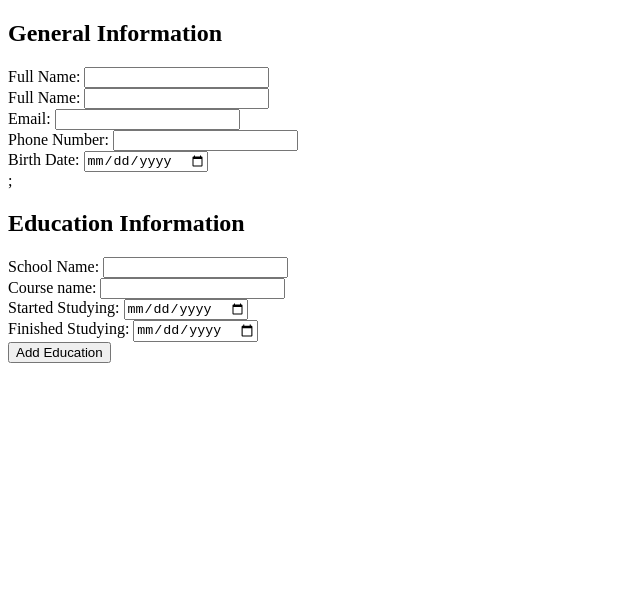
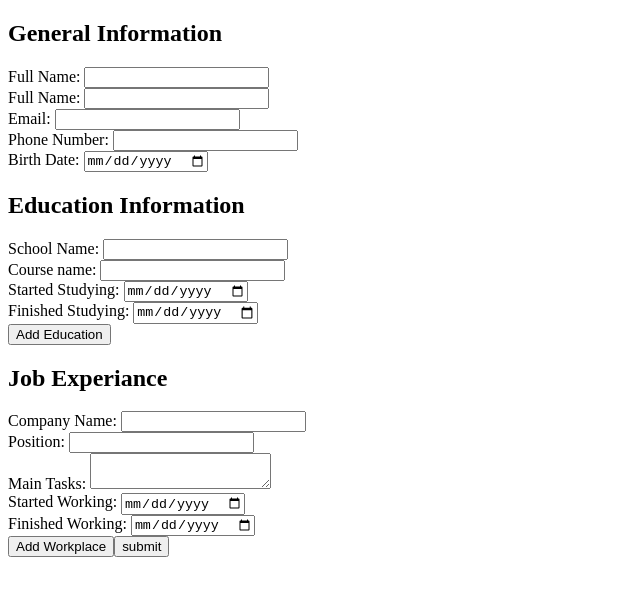
Before and after one commit to Giorgi-Tabatadze/cvApp, a React (Create React App) app in the folder cv-project/: page / in a window 1280 px wide. Shown: the top 596 px of the page, without its empty margins (0-640 px from the left). Built offline with nearby package versions, Linux system fonts and the light colour scheme.

Commit message:
Add job expeciance

```diff
--- a/cv-project/src/App.js
+++ b/cv-project/src/App.js
@@ -1,8 +1,9 @@
 /* eslint-disable react/no-access-state-in-setstate */
 /* eslint-disable react/destructuring-assignment */
 import React from "react";
-import GeneralInfo from "./components/generalInfo";
-import EducationInfo from "./components/educationInfo";
+import GeneralInfo from "./components/formComponents/generalInfo";
+import EducationInfo from "./components/formComponents/educationInfo";
+import JobInfo from "./components/formComponents/jobInfo";
 
 class App extends React.Component {
   constructor(props) {
@@ -11,7 +12,9 @@ class App extends React.Component {
       info: {
         general: [{ name: "", email: "", phone: "", birth: "" }],
         education: [{ school: "", title: "", dateFrom: "", dateTo: "" }],
-        job: {},
+        job: [
+          { company: "", position: "", tasks: "", dateFrom: "", dateTo: "" },
+        ],
       },
     };
 
@@ -68,6 +71,7 @@ class App extends React.Component {
     return (
       <div className="App">
         <form>
+          <h2>General Information</h2>
           {this.state.info.general.map((item, index) => (
             <GeneralInfo
               handleChange={this.handleChange}
@@ -79,7 +83,7 @@ class App extends React.Component {
               birth={item.birth}
             />
           ))}
-          {console.log(this.state.info)};
+          <h2>Education Information</h2>
           {this.state.info.education.map((item, index) => (
             <EducationInfo
               handleChange={this.handleChange}
@@ -98,6 +102,24 @@ class App extends React.Component {
           >
             Add Education
           </button>
+          <h2>Job Experiance</h2>
+          {this.state.info.job.map((item, index) => (
+            <JobInfo
+              handleChange={this.handleChange}
+              itemNumber={index}
+              // eslint-disable-next-line react/no-array-index-key
+              company={item.company}
+              position={item.position}
+              tasks={item.tasks}
+              dateFrom={item.dateFrom}
+              dateTo={item.dateTo}
+            />
+          ))}
+          <button type="button" data-section="job" onClick={this.addNewSection}>
+            Add Workplace
+          </button>
+
+          <button type="submit">submit</button>
         </form>
       </div>
     );
--- /dev/null
+++ b/cv-project/src/components/formComponents/educationInfo.js
@@ -0,0 +1,54 @@
+/* eslint-disable no-unused-vars */
+/* eslint-disable react/prefer-stateless-function */
+/* eslint-disable react/prop-types */
+import React from "react";
+import ShortAnswer from "./shortAnswer";
+
+class EducationInfo extends React.Component {
+  render() {
+    const { school, title, dateFrom, dateTo, handleChange, itemNumber } =
+      this.props;
+
+    return (
+      <div className="section">
+        <ShortAnswer
+          labelText="School Name: "
+          name="school"
+          section="education"
+          itemNumber={itemNumber}
+          type="text"
+          handleChange={handleChange}
+          value={school}
+        />
+        <ShortAnswer
+          labelText="Course name: "
+          name="title"
+          section="education"
+          itemNumber={itemNumber}
+          type="text"
+          handleChange={handleChange}
+          value={title}
+        />
+        <ShortAnswer
+          labelText="Started Studying: "
+          name="dateFrom"
+          section="education"
+          itemNumber={itemNumber}
+          type="date"
+          handleChange={handleChange}
+          value={dateFrom}
+        />
+        <ShortAnswer
+          labelText="Finished Studying: "
+          name="dateTo"
+          section="education"
+          itemNumber={itemNumber}
+          type="date"
+          handleChange={handleChange}
+          value={dateTo}
+        />
+      </div>
+    );
+  }
+}
+export default EducationInfo;
--- a/cv-project/src/components/generalInfo.js
+++ b/cv-project/src/components/formComponents/generalInfo.js
@@ -9,7 +9,6 @@ class GeneralInfo extends React.Component {
 
     return (
       <div className="section">
-        <h2>General Information</h2>
         <ShortAnswer
           labelText="Full Name: "
           name="name"
--- a/cv-project/src/components/educationInfo.js
+++ b/cv-project/src/components/formComponents/jobInfo.js
@@ -2,47 +2,64 @@
 /* eslint-disable react/prefer-stateless-function */
 /* eslint-disable react/prop-types */
 import React from "react";
+import LongAnswer from "./longAnswer";
 import ShortAnswer from "./shortAnswer";
 
-class EducationInfo extends React.Component {
+class JobInfo extends React.Component {
   render() {
-    const { school, title, dateFrom, dateTo, handleChange, itemNumber } =
-      this.props;
+    const {
+      company,
+      position,
+      tasks,
+      dateFrom,
+      dateTo,
+      handleChange,
+      itemNumber,
+    } = this.props;
 
     return (
       <div className="section">
-        <h2>Education Information</h2>
         <ShortAnswer
-          labelText="School Name: "
-          name="school"
-          section="education"
+          labelText="Company Name: "
+          name="company"
+          section="job"
           itemNumber={itemNumber}
           type="text"
           handleChange={handleChange}
-          value={school}
+          value={company}
         />
+
         <ShortAnswer
-          labelText="Course name: "
-          name="title"
-          section="education"
+          labelText="Position: "
+          name="position"
+          section="job"
           itemNumber={itemNumber}
           type="text"
           handleChange={handleChange}
-          value={title}
+          value={position}
+        />
+        <LongAnswer
+          labelText="Main Tasks: "
+          name="tasks"
+          section="job"
+          itemNumber={itemNumber}
+          type="text"
+          handleChange={handleChange}
+          value={tasks}
         />
         <ShortAnswer
-          labelText="Started Studying: "
+          labelText="Started Working: "
           name="dateFrom"
-          section="education"
+          section="job"
           itemNumber={itemNumber}
           type="date"
           handleChange={handleChange}
           value={dateFrom}
         />
         <ShortAnswer
-          labelText="Finished Studying: "
+          labelText="Finished Working: "
           name="dateTo"
-          section="education"
+          section="job"
           itemNumber={itemNumber}
           type="date"
           handleChange={handleChange}
@@ -52,4 +69,4 @@ class EducationInfo extends React.Component {
     );
   }
 }
-export default EducationInfo;
+export default JobInfo;
--- /dev/null
+++ b/cv-project/src/components/formComponents/longAnswer.js
@@ -0,0 +1,26 @@
+/* eslint-disable react/prefer-stateless-function */
+/* eslint-disable react/prop-types */
+import React from "react";
+
+class LongAnswer extends React.Component {
+  render() {
+    const { name, handleChange, value, labelText, section, itemNumber } =
+      this.props;
+
+    return (
+      <div>
+        <label htmlFor={name}>{labelText}</label>
+        <textarea
+          id={name}
+          className="long-answer"
+          data-name={name}
+          data-section={section}
+          data-number={itemNumber}
+          onChange={handleChange}
+          value={value}
+        />
+      </div>
+    );
+  }
+}
+export default LongAnswer;
```
Also changed, not shown: cv-project/src/components/formComponents/shortAnswer.js (renamed from cv-project/src/components/shortAnswer.js).
